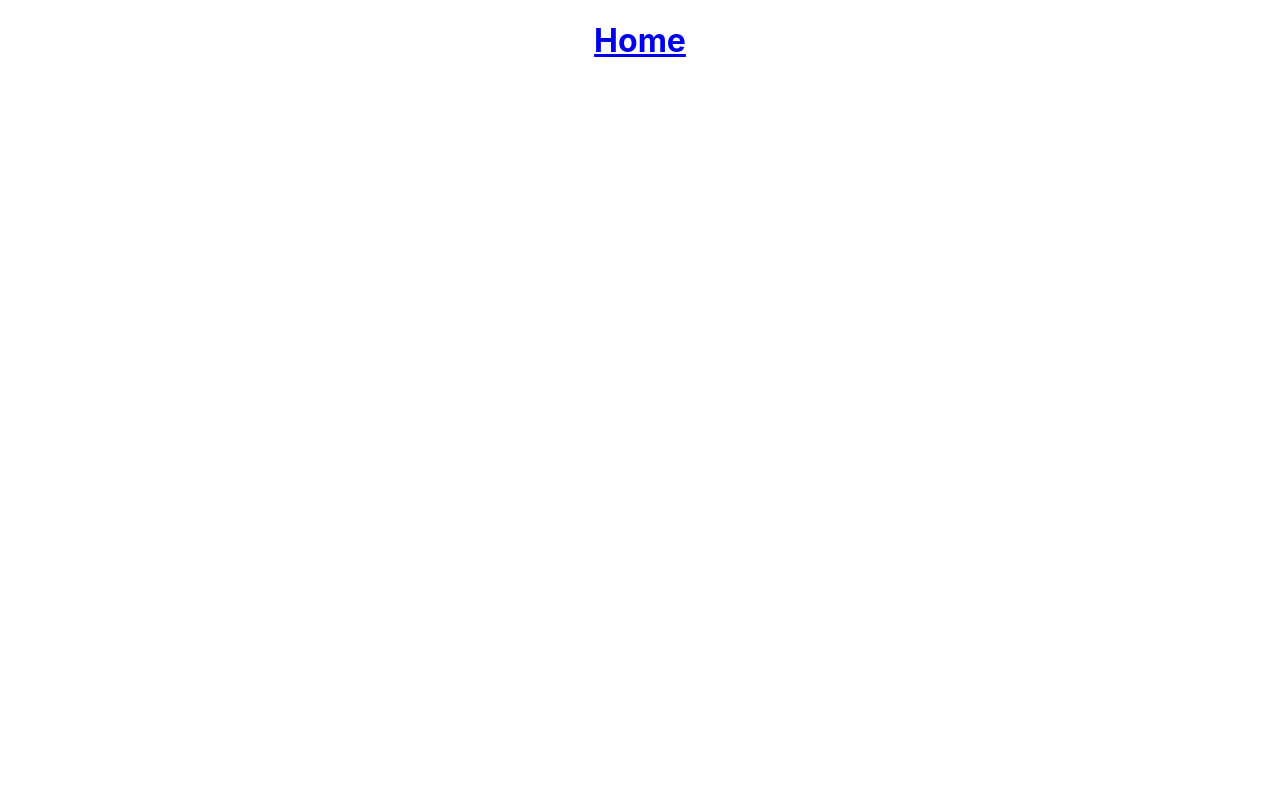
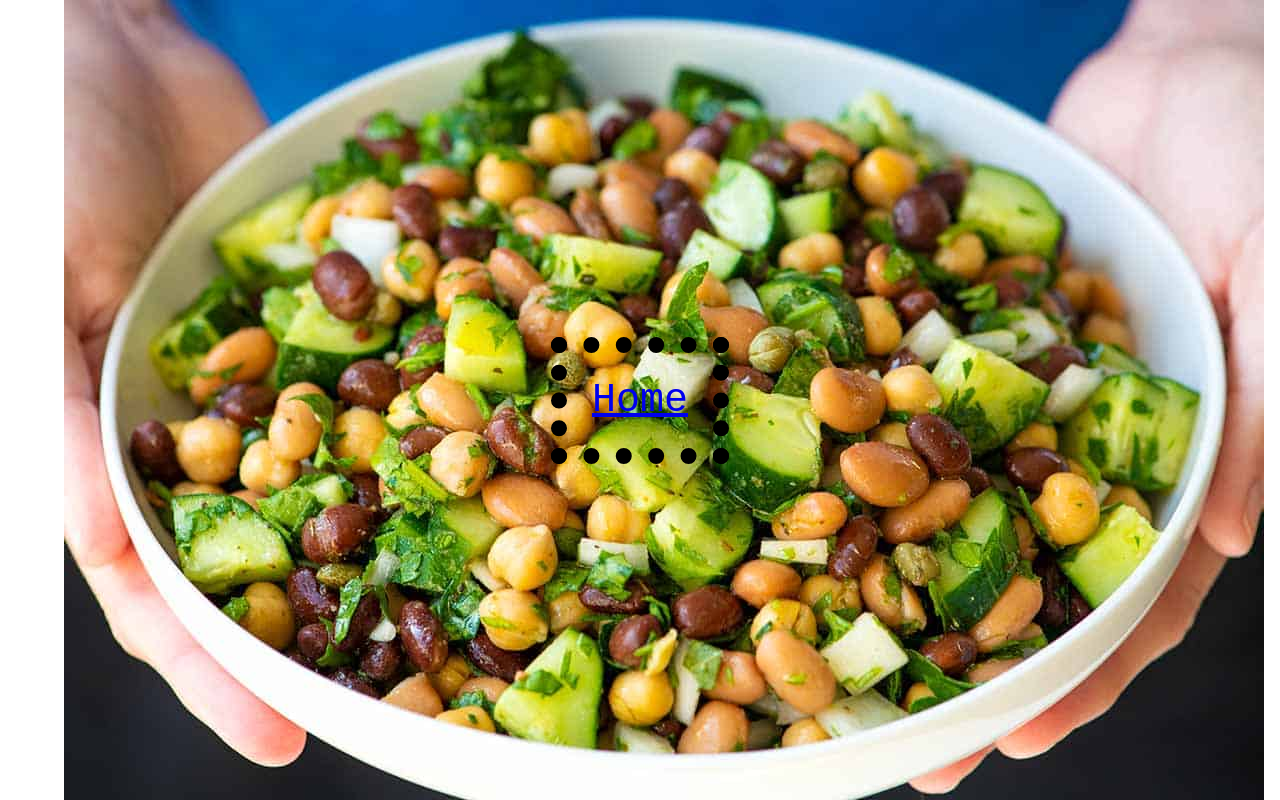
Before and after one commit to Idontplaytheguitar/Food-pi, a React (Create React App) app in the folder client/: page /landing in a window 1280 px wide. Built offline with nearby package versions, Linux system fonts and the light colour scheme.

Commit message:
front wiiii

```diff
--- a/client/src/App.css
+++ b/client/src/App.css
@@ -1,38 +1,4 @@
 .App {
   text-align: center;
+  height: 100vh;
 }
-
-.App-logo {
-  height: 40vmin;
-  pointer-events: none;
-}
-
-@media (prefers-reduced-motion: no-preference) {
-  .App-logo {
-    animation: App-logo-spin infinite 20s linear;
-  }
-}
-
-.App-header {
-  background-color: #282c34;
-  min-height: 100vh;
-  display: flex;
-  flex-direction: column;
-  align-items: center;
-  justify-content: center;
-  font-size: calc(10px + 2vmin);
-  color: white;
-}
-
-.App-link {
-  color: #61dafb;
-}
-
-@keyframes App-logo-spin {
-  from {
-    transform: rotate(0deg);
-  }
-  to {
-    transform: rotate(360deg);
-  }
-}
--- a/client/src/Components/landing.js
+++ b/client/src/Components/landing.js
@@ -1,10 +1,11 @@
 import React from 'react';
 import { Link } from 'react-router-dom';
+import styles from './styles/landing.module.css'
 
 export function Landing() {
   return (
-    <div>
-            <Link to="/home"><h1>Home</h1></Link>
+    <div className={styles.Landing}>
+            <Link to="/home"><p>Home</p></Link>
     </div>
   )
 };
--- /dev/null
+++ b/client/src/Components/styles/landing.module.css
@@ -0,0 +1,13 @@
+.Landing{
+    display: flex;
+    height: 100%;
+    justify-content:center;
+    align-items:center;
+    background: url(./imgs/Bean-Salad-Recipe-2-1200.jpg) 80% no-repeat;
+}
+.Landing p{
+    outline: 16px dotted #000;
+    outline-offset: 25px;
+    font-family: monospace;
+    font-size: 40px;
+}
```
Also changed, not shown: client/src/Components/styles/imgs/Bean-Salad-Recipe-2-1200.jpg (added).
